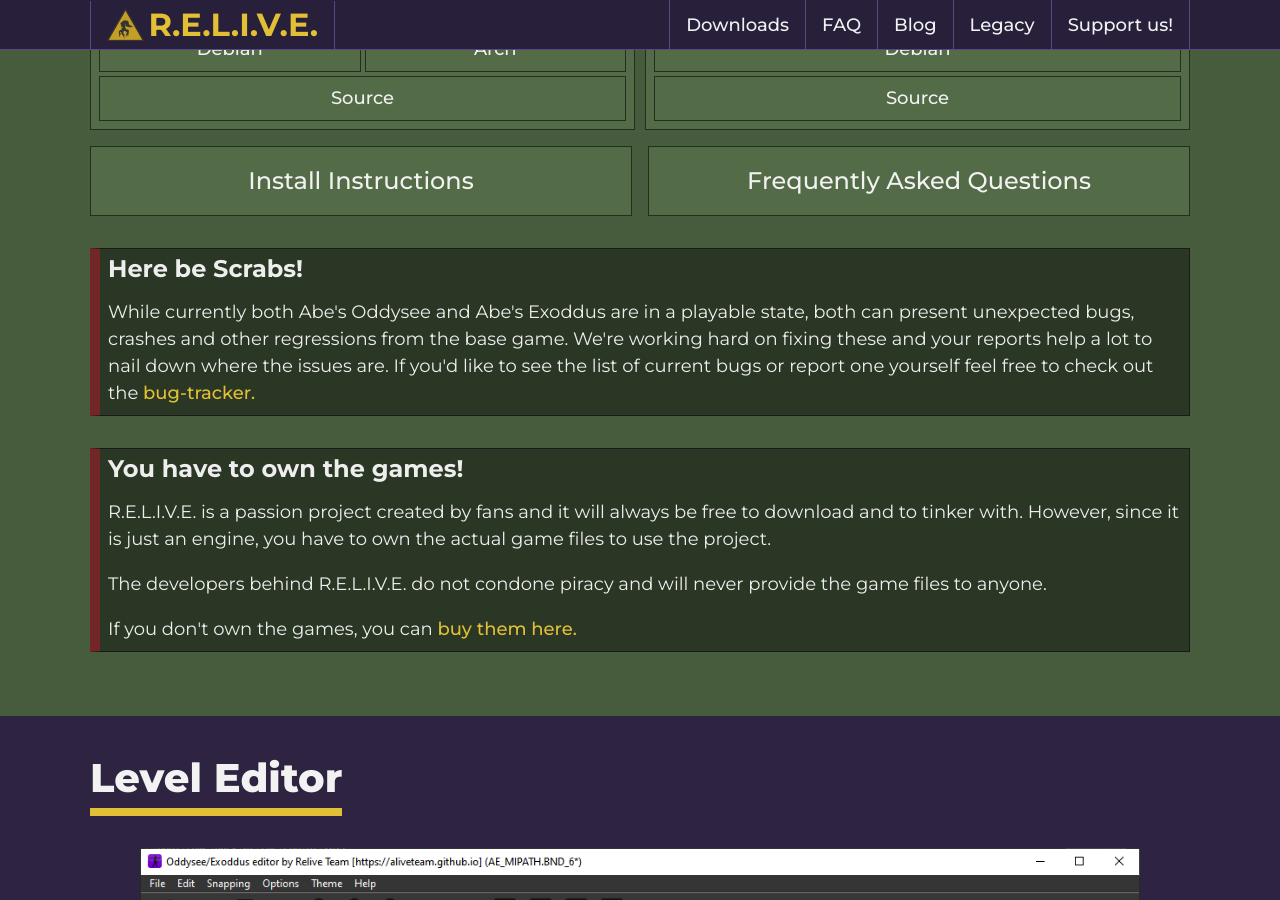
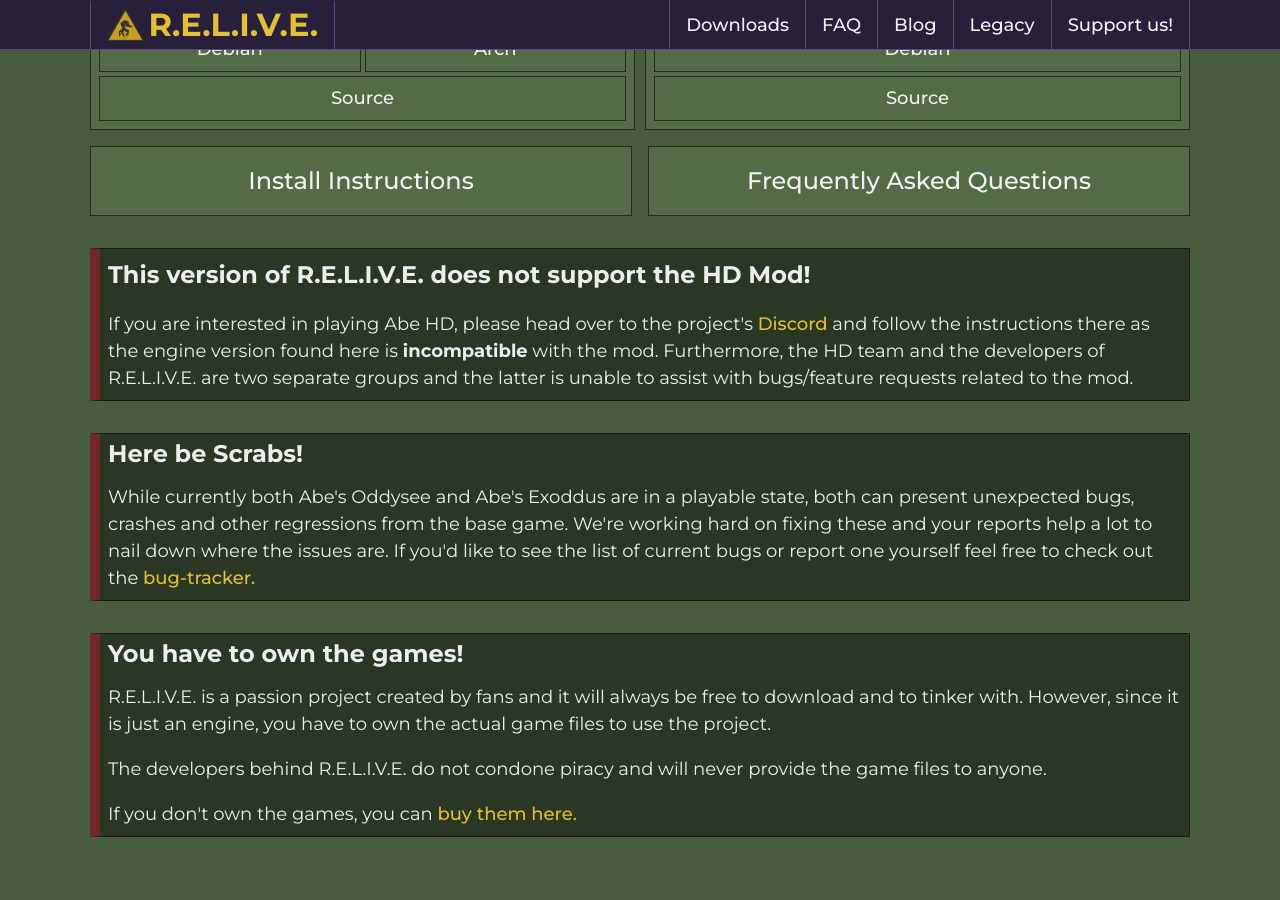
Before and after one commit to AliveTeam/AliveTeam.github.io, a Jekyll site: the page built from index.html, in a window 1280 px wide and 900 px high, scrolled down 1932 px. Built offline with Jekyll 4.4.1, drawn with Linux system fonts in a browser that asks for light colours.

Commit message:
Add warning for the HD mod (#88)
* Add HD warning

* Format file.

```diff
--- a/index.html
+++ b/index.html
@@ -144,6 +144,11 @@
         <a href="/faq.html">Frequently Asked Questions</a>
       </div>
 
+      <div class="warning" id="not-hd">
+        <h3>This version of R.E.L.I.V.E. does <b>not</b> support the HD Mod!</h3>
+        <p>If you are interested in playing Abe HD, please head over to the project's <a href="https://discord.gg/5FanqrNsKB">Discord</a> and follow the instructions there as the engine version found here is <b>incompatible</b> with the mod. Furthermore, the HD team and the developers of R.E.L.I.V.E. are two separate groups and the latter is unable to assist with bugs/feature requests related to the mod.</p>
+      </div>
+
       <div class="warning" id="bugs">
         <h3>Here be Scrabs!</h3>
         <p>
```
Lines whose indentation alone changed are shown as unchanged.
